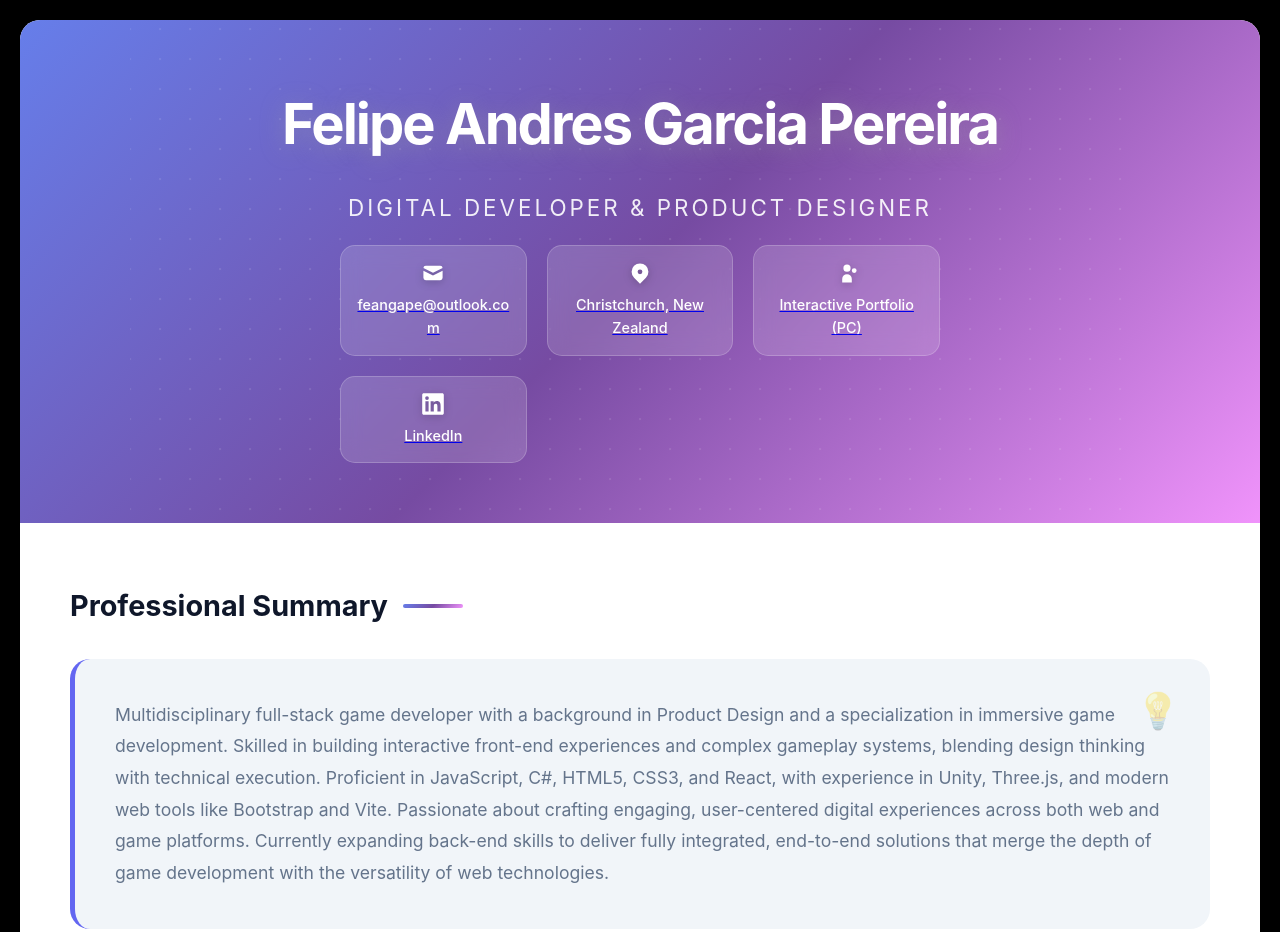
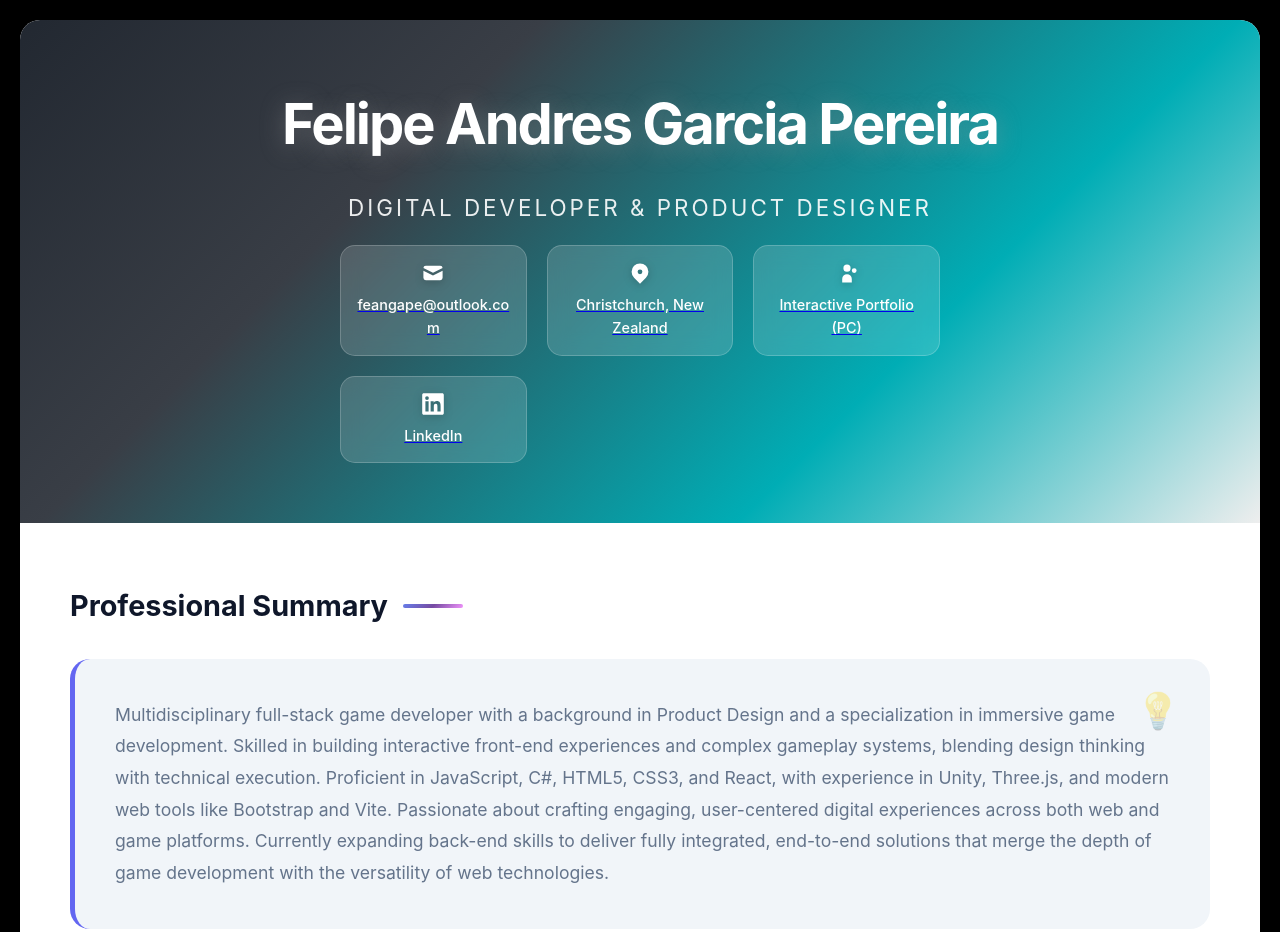
Before and after one commit to FeangapeGamedev/CV, a plain HTML site: page index.html in a window 1280 px wide. Shown: the top 932 px of the page. Drawn offline with Linux system fonts and the light colour scheme.

Commit message:
Added some colors for styling

```diff
--- a/style.css
+++ b/style.css
@@ -4,6 +4,7 @@
     box-sizing: border-box;
 }
 
+/*play here with the colors for your website*/
 :root {
     --primary: #6366f1;
     --secondary: #8b5cf6;
@@ -12,7 +13,8 @@
     --gray: #64748b;
     --light-gray: #f1f5f9;
     --white: #ffffff;
-    --gradient: linear-gradient(135deg, #667eea 0%, #764ba2 50%, #f093fb 100%);
+    --gradient: linear-gradient(135deg, #667eea 0%, #764ba2 50%, #f093fb 100%); /* Original gradient */
+    --header-gradient: linear-gradient(135deg, #222831 0%, #393e46 30%, #00adb5 70%, #eeeeee 100%); /* Dark to teal gradient for header */
     --shadow: 0 10px 30px rgba(0,0,0,0.1);
     --glow: 0 0 20px rgba(99, 102, 241, 0.3);
 }
@@ -55,7 +57,7 @@ body {
 
 /* HEADER SECTION - Using Flexbox */
 .header {
-    background: var(--gradient);
+    background: var(--header-gradient);
     position: relative;
     overflow: hidden;
     padding: clamp(40px, 6vw, 60px) clamp(20px, 4vw, 50px);
@@ -65,23 +67,6 @@ body {
     align-items: center;
     text-align: center;
     gap: clamp(20px, 3vw, 30px);
-}
-
-.header::before {
-    content: '';
-    position: absolute;
-    top: -50%;
-    left: -50%;
-    width: 200%;
-    height: 200%;
-    background: radial-gradient(circle, rgba(255,255,255,0.1) 1px, transparent 1px);
-    background-size: 30px 30px;
-    animation: drift 20s linear infinite;
-}
-
-@keyframes drift {
-    0% { transform: translate(0, 0) rotate(0deg); }
-    100% { transform: translate(-30px, -30px) rotate(360deg); }
 }
 
 .header-content {
```
